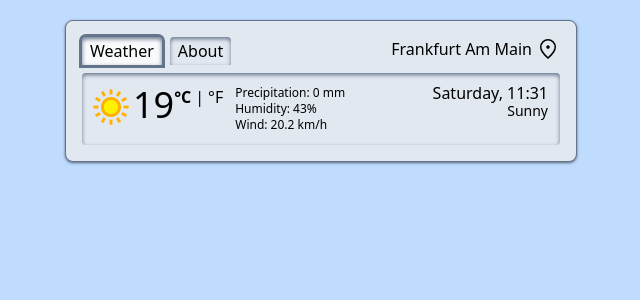
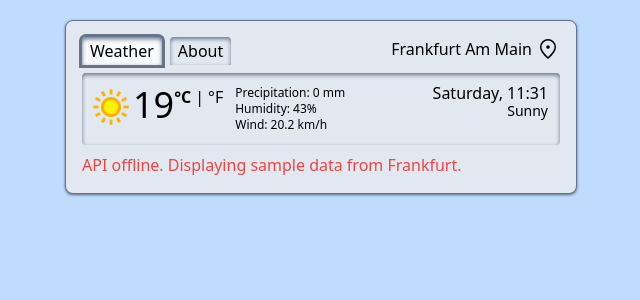
Before and after one commit to SebastianPost96/tailwind-weather-app, an Angular app: page / in a window 1280 px wide. Shown: the top 300 px of the page, without its empty margins (319-959 px from the left). Built offline with nearby package versions, Linux system fonts and the light colour scheme; no server answers.

Commit message:
add mock notification

```diff
--- a/src/app/app.component.html
+++ b/src/app/app.component.html
@@ -9,6 +9,7 @@
           <app-about></app-about>
         </app-tab>
       </app-tabs>
+      <div class="mt-2 text-red-500" *ngIf="(appState.weatherData$ | async)?.isMock">API offline. Displaying sample data from Frankfurt.</div>
     </app-panel>
   </div>
 </div>
--- a/src/app/models/mocks/weather-data.mock.ts
+++ b/src/app/models/mocks/weather-data.mock.ts
@@ -40,4 +40,5 @@ export const weatherDataMock: WeatherData = {
     gust_mph: 10.3,
     gust_kph: 16.6,
   },
+  isMock: true,
 };
--- a/src/app/models/weather-data.model.ts
+++ b/src/app/models/weather-data.model.ts
@@ -38,4 +38,5 @@ export interface WeatherData {
     gust_mph: number;
     gust_kph: number;
   };
+  isMock?: true;
 }
```
